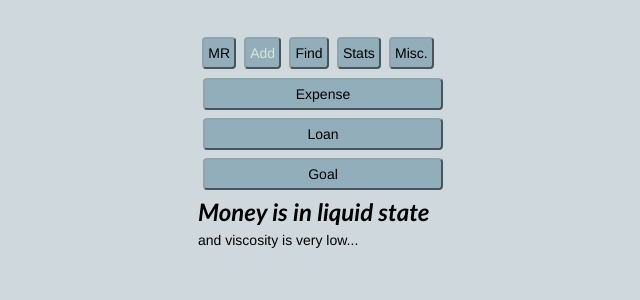
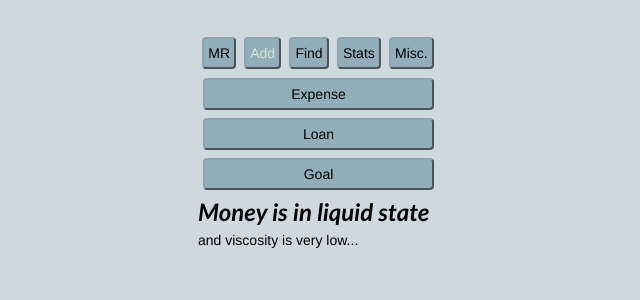
Before and after one commit to udayVK/notedown-ui, an Angular app: page /add in a window 1280 px wide. Shown: the top 300 px of the page, without its empty margins (321-961 px from the left). Built offline with nearby package versions, Linux system fonts and the light colour scheme.

Commit message:
fixed the length full button to align with nav bar

```diff
--- a/src/styles.css
+++ b/src/styles.css
@@ -90,7 +90,7 @@ button.light:active{
     width: 100%;
 }
 .full-h{
-    width: 100%;
+    width: 231px;
     background-color: #93aebb;
     border-color: #90A4AE;
   }
```
